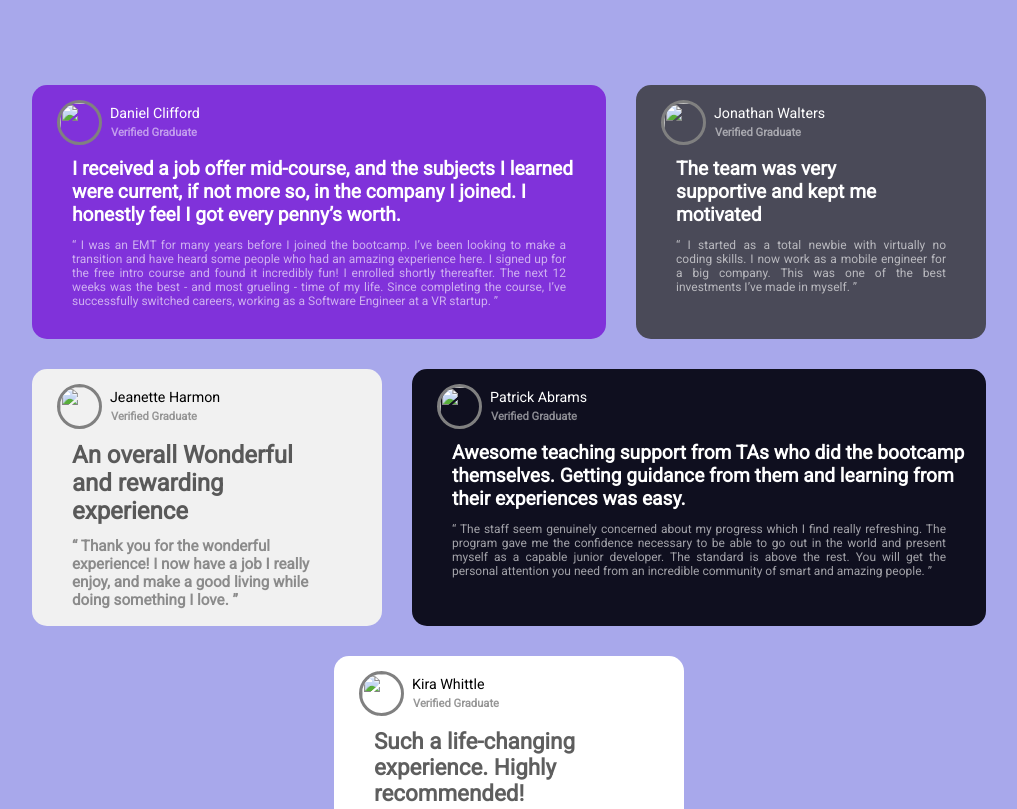
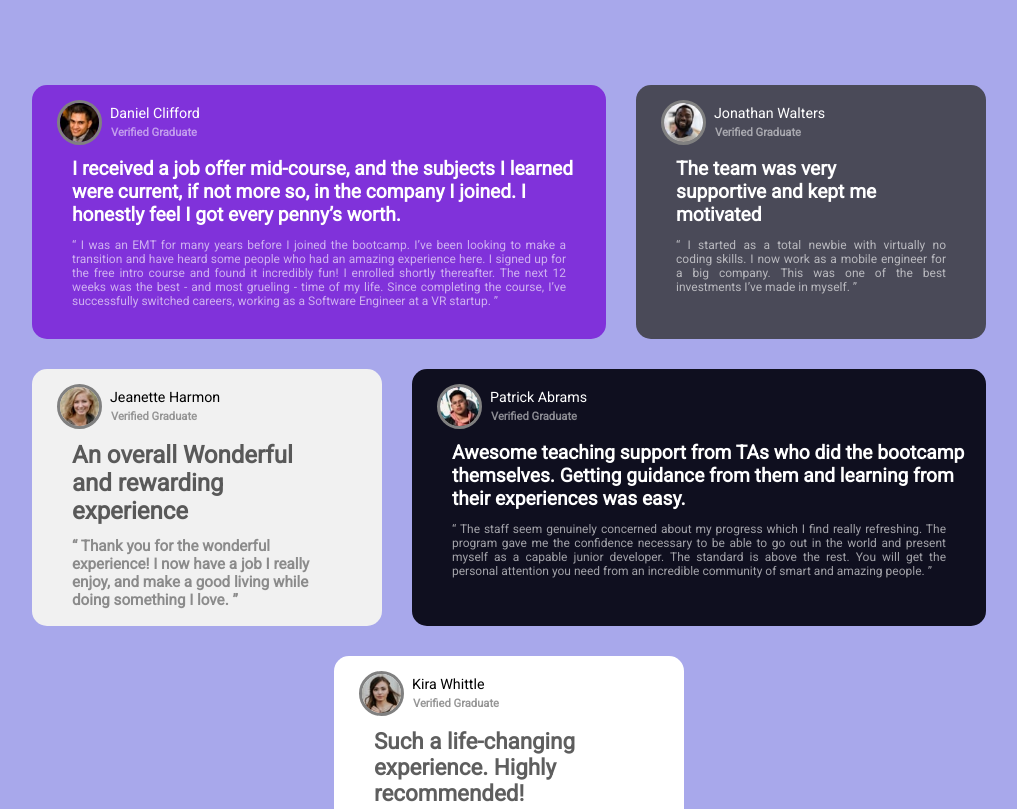
Before and after one commit to Henry-cel/projetologin, a plain HTML site: page peoplep7.html in a window 1280 px wide. Shown: the top 809 px of the page, without its empty margins (131-1148 px from the left). Drawn offline with Linux system fonts and the light colour scheme; files that its build step writes are made by us from their sources.

Commit message:
Add files via upload

```diff
--- a/peoplep7.html
+++ b/peoplep7.html
@@ -6,8 +6,8 @@
     <meta http-equiv="X-UA-Compatible" content="IE=edge">
     <meta name="viewport" content="width=device-width, initial-scale=1.0">
     <title>Peoples</title>
-    <link rel="shortcut icon" href="imgs/faviconp7.png" type="image/x-icon">
-    <link rel="stylesheet" href="stylep7.css">
+    <link rel="shortcut icon" href="img/faviconp7.png" type="image/x-icon">
+    <link rel="stylesheet" href="styles/stylep7.css">
 </head>
 
 <body>
@@ -17,7 +17,7 @@
                 <div class="perfil-1">
                     <div class="p1">
                         <div class="img-perfil">
-                            <img src="imgs/image-daniel.jpg" alt="">
+                            <img src="img/image-daniel.jpg" alt="">
                             <p>Daniel Clifford</p>
 
                         </div>
@@ -32,7 +32,7 @@
                 <div class="perfil-2">
                     <div class="p2">
                         <div class="img-perfil">
-                            <img src="imgs/image-jonathan.jpg" alt="">
+                            <img src="img/image-jonathan.jpg" alt="">
                             <p>Jonathan Walters</p>
                         </div>
                         <div class="text-perfil">Verified Graduate</div>
@@ -46,7 +46,7 @@
 
                     <div class="p3">
                         <div class="img-perfil3">
-                            <img src="imgs/image-jeanette.jpg" alt="">
+                            <img src="img/image-jeanette.jpg" alt="">
                             <p>Jeanette Harmon</p>
                         </div>
                         <div class="text-perfil3">
@@ -64,7 +64,7 @@
                 <div class="perfil-4">
                     <div class="p4">
                         <div class="img-perfil">
-                            <img src="imgs/image-patrick.jpg" alt="">
+                            <img src="img/image-patrick.jpg" alt="">
                             <p>Patrick Abrams</p>
                         </div>
                         <div class="text-perfil">Verified Graduate</div>
@@ -82,7 +82,7 @@
         <div class="perfil-5">
             <div class="p5">
                 <div class="img-perfil5">
-                    <img src="imgs/image-kira.jpg" alt="">
+                    <img src="img/image-kira.jpg" alt="">
                     <p>Kira Whittle</p>
                 </div>
                 <div class="text-perfil5">Verified Graduate</div>
```
